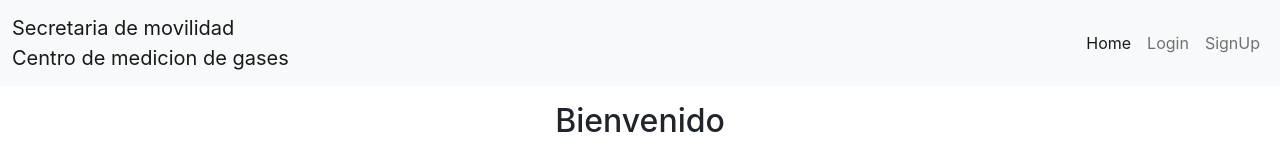
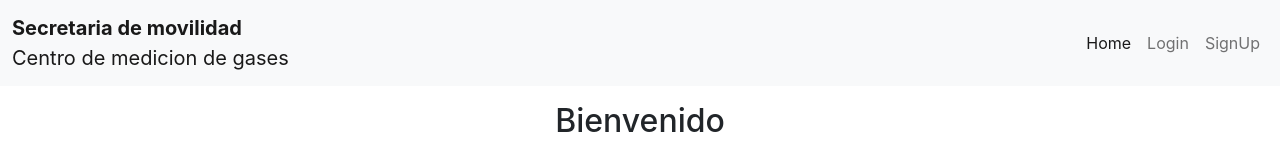
Before and after one commit to creator-krixus/proyecto_final, a React (Create React App) app in the folder frontend/: page / in a window 1280 px wide. Shown: the top 154 px of the page. Built offline with nearby package versions, Linux system fonts and the light colour scheme; the HTML template or start-up script is replaced by a standard one.

Commit message:
Feacture: change title in navbar

```diff
--- a/frontend/src/components/navbar/Navbar.jsx
+++ b/frontend/src/components/navbar/Navbar.jsx
@@ -6,7 +6,7 @@ export default function Navbar() {
         <div>
             <nav className="navbar navbar-expand-lg navbar-light bg-light">
             <div className="container-fluid">
-                <Link className="navbar-brand" to="/">Secretaria de movilidad <br />Centro de medicion de gases</Link>
+                <Link className="navbar-brand" to="/"><strong>Secretaria de movilidad</strong><br />Centro de medicion de gases</Link>
                 <button className="navbar-toggler" type="button" data-bs-toggle="collapse" data-bs-target="#navbarSupportedContent" aria-controls="navbarSupportedContent" aria-expanded="false" aria-label="Toggle navigation">
                 <span className="navbar-toggler-icon"></span>
                 </button>
```
